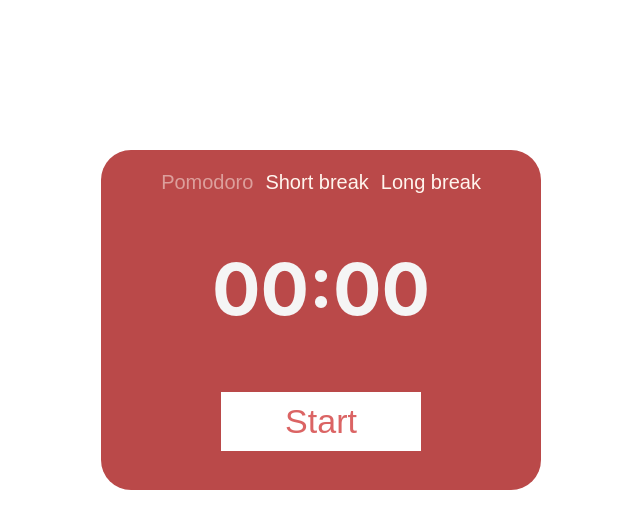
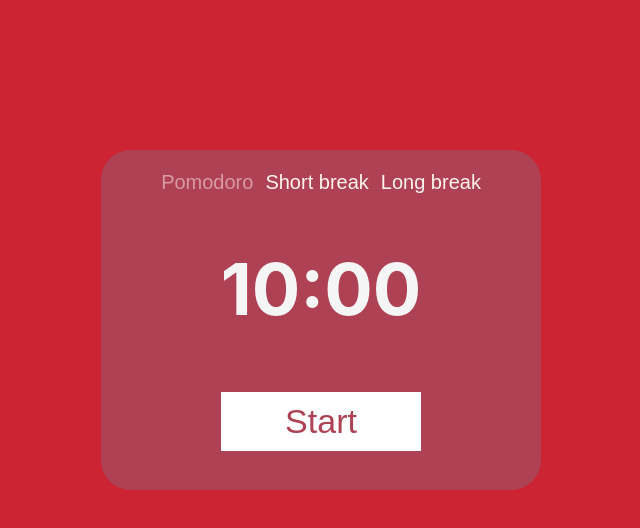
Before and after one commit to mragimov29/pomodoro-timer, a React (Create React App) app: page / in a window 1280 px wide. Shown: the top 528 px of the page, without its empty margins (599-1239 px from the left). Built offline with nearby package versions, Linux system fonts and the light colour scheme.

Commit message:
add countdown

```diff
--- a/src/Components/Timer/Timer.css
+++ b/src/Components/Timer/Timer.css
@@ -2,7 +2,7 @@
     display: flex;
     flex-direction: column;
     align-items: center;
-    background-color: rgb(186, 73, 73);
+    background-color: #af4154;
     width: 400px;
     height: 300px;
     border-radius: 30px;
@@ -23,13 +23,13 @@
     font-size: 34px;
     padding: 10px 50px;
     width: 200px;
-    color: rgb(219, 100, 100);
+    color: #af4154;
     background-color: white;
     border: none;
 }
 
 .timer-chooser button {
-    background-color: rgb(186, 73, 73);
+    background-color: #af4154;
     border: none;
     font-size: 20px;
     color: seashell;
--- a/src/Components/Timer/Timer.js
+++ b/src/Components/Timer/Timer.js
@@ -1,18 +1,73 @@
-import { useState } from 'react';
-import './Timer.css';
+import { useState } from "react";
+import "./Timer.css";
+
+const colorChange = (color) => {
+  document.querySelector(".Timer").style.backgroundColor = color;
+  document.querySelector(".start-pause-btn").style.color = color;
+  document
+    .querySelector(".timer-chooser")
+    .querySelectorAll("button")
+    .forEach((e) => {
+      e.style.backgroundColor = color;
+    });
+};
 
 function Timer() {
-  const [timer, setTimer] = useState('00:00');
+  const [timer, setTimer] = useState("10:00");
+
+  const clock = () => {
+    let x = timer.split(":");
+    let intervalId = setInterval(function () {
+      if (x[0] === "00" && x[1] === "01") {
+        clearInterval(intervalId);
+      }
+
+      if (x[1] === "00") {
+        x[0] = `${(x[0] -= 1)}`;
+        x[1] = "59";
+        if (x[0] < 10) x[0] = "0" + x[0];
+      } else {
+        x[1] = `${(x[1] -= 1)}`;
+        if (x[1] < 10) x[1] = "0" + x[1];
+      }
+
+      setTimer(`${x[0]}:${x[1]}`);
+      console.log(x[0], x[1]);
+    }, 1000);
+  };
+
+  const selectMode = (e) => {
+    document.querySelector("#selected").id = "";
+    e.target.id = "selected";
+    if (e.target.className === "short") {
+      setTimer("05:00");
+      colorChange("#16453e");
+    } else if (e.target.className === "long") {
+      setTimer("15:00");
+      colorChange("#043b5c");
+    } else if (e.target.className === "pomodoro") {
+      setTimer("25:00");
+      colorChange("#af4154");
+    }
+  };
 
   return (
     <div className="Timer">
-        <div className='timer-chooser'>
-            <button id='selected'>Pomodoro</button>
-            <button>Short break</button>
-            <button>Long break</button>
-        </div>
-        <p className='time-counter'>{timer}</p>
-        <button className='start-pause-btn'>Start</button>
+      <div className="timer-chooser">
+        <button className="pomodoro" id="selected" onClick={selectMode}>
+          Pomodoro
+        </button>
+        <button className="short" onClick={selectMode}>
+          Short break
+        </button>
+        <button className="long" onClick={selectMode}>
+          Long break
+        </button>
+      </div>
+      <p className="time-counter">{timer}</p>
+      <button className="start-pause-btn" onClick={clock}>
+        Start
+      </button>
     </div>
   );
 }
--- a/src/index.css
+++ b/src/index.css
@@ -5,6 +5,7 @@
     sans-serif;
   -webkit-font-smoothing: antialiased;
   -moz-osx-font-smoothing: grayscale;
+  background-color: hsl(355, 70%, 47%);
 }
 
 code {
```
